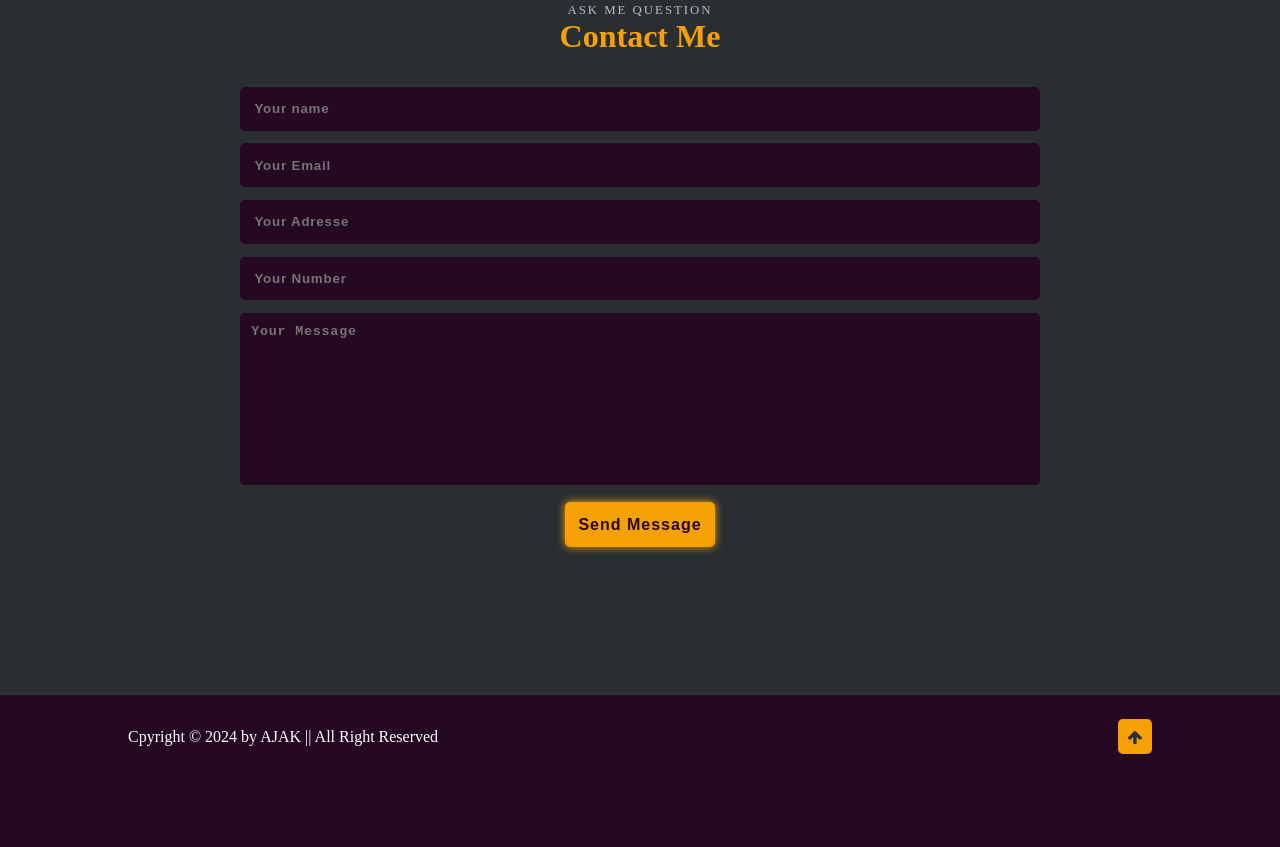
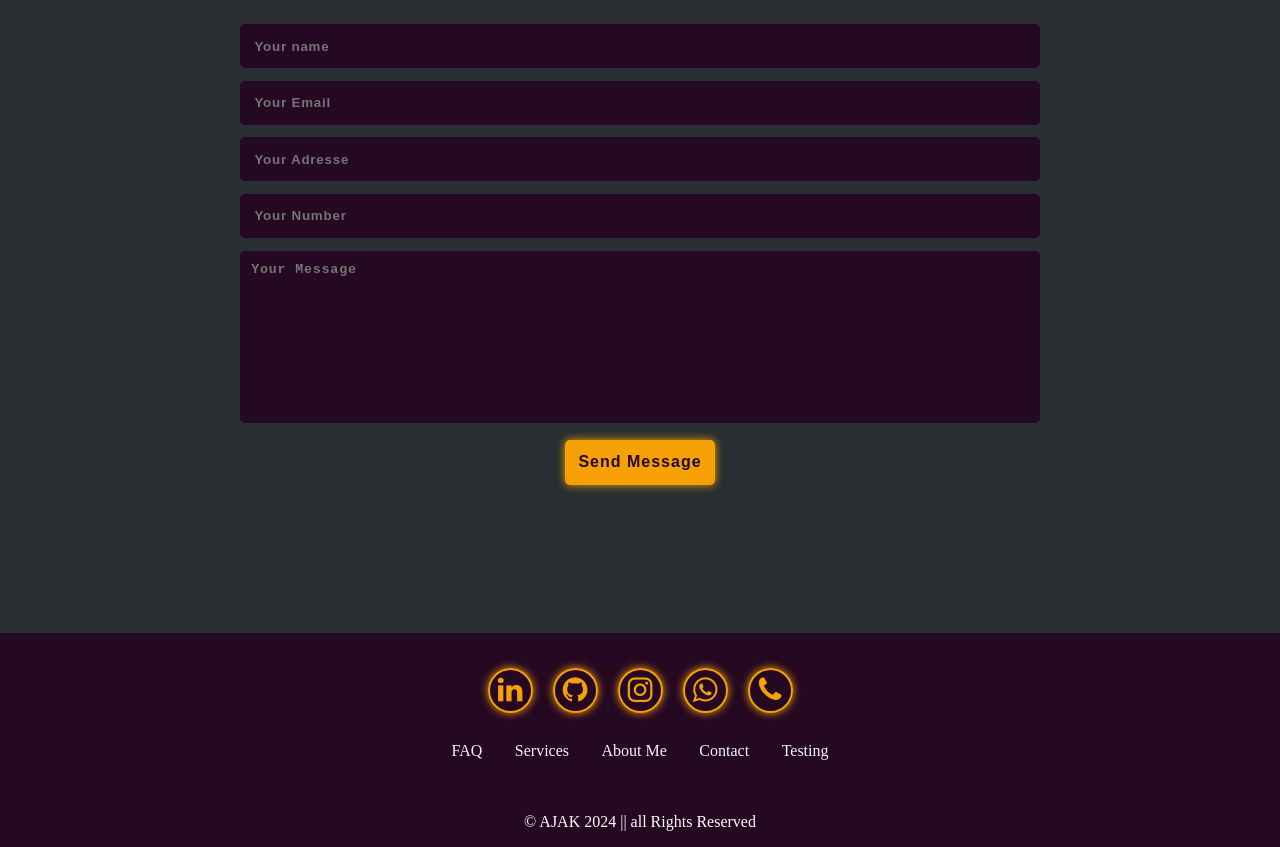
Before and after one commit to Kdrabdou/ajak-portfolio, a plain HTML site: page index.html in a window 1280 px wide. Shown: the part 3786-4633 px from the top of the page. Drawn offline with nearby package versions, Linux system fonts and the light colour scheme.

Commit message:
btn vers home, footer update

```diff
--- a/files/script.js
+++ b/files/script.js
@@ -72,9 +72,12 @@ window.addEventListener("scroll", activerMenu);
 
 
 const header = document.querySelector("header");
+const home = document.querySelector(".top");
 window.addEventListener("scroll", function(){
     header.classList.toggle("stricky", this.window.scrollY > 50);
+    home.classList.toggle("haut", this.window.scrollY > 50);
 });
+
 
 
 let menuIcoon = document.querySelector("#menu-icon");
--- a/files/style.css
+++ b/files/style.css
@@ -794,28 +794,133 @@ section{
 }
 
 
-footer{
-    padding: 1.5rem 10%;
+.footer{
+    position: relative;
+    bottom: 0;
+    width: 100%;
+    padding: 10px 0;
+    background-color: var(--bg-color);
+}
+.footer .social{
+    text-align: center;
+    padding: 25px;
+    color: var(--hover-color);
     display: flex;
     align-items: center;
-    justify-content: space-between;
+    justify-content: center;
 }
-footer p{
-    color: #fdfdfd;
+.footer .social a{
+    font-size: 1.8rem;
+    color: var(--hover-color);
+    border: 2px solid var(--hover-color);
+    width: 45px;
+    height: 45px;
+    line-height: 42px;
+    display: flex;
+    align-items: center;
+    justify-content: center;
+    text-decoration: none;
+    text-align: center;
+    border-radius: 50%;
+    margin: 0 10px;
+    transition: .5s;
+    overflow: hidden;
+    box-shadow: var(--mon-box-shadow);
 }
-footer a{
-    display: inline-flex;
+.footer .social a:hover{
+    color: var(--bg-color);
+    transform: rotate(360deg);
+}
+.footer .social a::before{
+    content: "";
+    position: absolute;
+    top: 0;
+    left: 0;
+    background: var(--bg-color);
+    width: 100%;
+    height: 0;
+    z-index: -1;
+    transition: .5s;
+}
+.footer .social a:hover::before{
+    height: 100%;
+    background-color: var(--hover-color);
+}
+.footer ul{
+    margin-top: 0;
+    padding: 0;
+    font-size: 10px;
+    line-height: 1.6;
+    margin-bottom: 0;
+    text-align: center;
+}
+.footer ul li a{
+    color: var(--text-color);
+    border-bottom: 3px solid transparent;
+    transition: 0.3s ease-in-out;
+    text-decoration: none;
+    font-size: 1rem;
+}
+.footer ul li a:hover{
+    border-bottom: 3px solid var(--hover-color);
+}
+.footer ul li{
+    display: inline-block;
+    padding: 0 15px;
+}
+.footer .copyright{
+    margin-top: 50px;
+    text-align: center;
+    font-size: 16px;
+    color: white;
+}
+.top{
+    position: fixed;
+    bottom: 10%;
+    right: 5%;
+    background: var(--hover-color);
+    color: var(--bg-color);
+    font-size: 1.5rem;
+    width: 40px;
+    height: 40px;
+    border-radius: 50%;
+    cursor: pointer;
+    display: flex;
+    align-items: center;
     justify-content: center;
-    color: var(--text-color);
-    background: var(--hover-color);
-    padding: .6rem;
-    border-radius: 5px;
+    animation: top-down 3s infinite;
+    animation-duration: 2s;
+    display: none;
 }
-footer a i{
-    font-size: 1rem;
-    color: var(--second-bg-color);
+.top i{
+    position: fixed;
+    top: 50%;
+    left: 50%;
+    transform: translate(-50%, -50%);
 }
-
+.top:hover{
+    box-shadow: var(--mon-box-shadow);
+}
+@keyframes top-down{
+    0%{
+        transform: translateY(0);
+    }
+    50%{
+        transform: translateY(-15px);
+    }
+    100%{
+        transform: translateY(0);
+    }
+}
+.top a{
+    color: var(--bg-color);
+    display: flex;
+    align-items: center;
+    justify-content: center;
+}
+.haut{
+    display: block;
+}
 .scroll-scale{
     opacity: 0;
     transform: scale(.9);
@@ -878,6 +983,9 @@ footer a i{
     }
     #menu-icon.fa-times{
         transform: rotate(-180deg);
+    }
+    .top{
+        bottom: 3%;
     }
     .home-image{
         display: flex;
--- a/index.html
+++ b/index.html
@@ -248,7 +248,7 @@
             <div class="portfolio-gallery scroll-bottom">
                 <div class="port-box mix product">
                     <div class="port-image">
-                        <img src="./img/photo.png" alt="">
+                        <img src="./img/form2.png" alt="">
                     </div>
                     <div class="port-content">
                         <h3>Graphic Design</h3>
@@ -256,12 +256,12 @@
                             Les vidéos vous permettent de faire passer votre message de façon convaincante.
                             Les vidéos vous permettent de faire passer votre message de façon convaincante.
                         </p>
-                        <a href="#"><i class="fa fa-external-link"></i></a>
+                        <a href="https://kdrabdou.github.io/Formulaire" target="_blank" rel="noopener noreferrer"><i class="fa fa-external-link"></i></a>
                     </div>
                 </div>
                 <div class="port-box mix product">
                     <div class="port-image">
-                        <img src="./img/photo.png" alt="">
+                        <img src="./img/gendy.png" alt="">
                     </div>
                     <div class="port-content">
                         <h3>Graphic Design</h3>
@@ -274,7 +274,7 @@
                 </div>
                 <div class="port-box mix inter">
                     <div class="port-image">
-                        <img src="./img/photo.png" alt="">
+                        <img src="./img/facebook.png" alt="">
                     </div>
                     <div class="port-content">
                         <h3>Graphic Design</h3>
@@ -347,12 +347,37 @@
     </section>
 
 
-    <footer>
-        <p class="scroll-scale">Cpyright &copy; 2024 by AJAK || All Right Reserved</p>
-        <a href="#home"><i class="fa fa-arrow-up"></i></a>
+    <footer class="footer">
+        <div class="social">
+            <a href="#"><i class="fa fa-linkedin"></i></a>
+            <a href="https://github.com/kdrabdou/" target="_blank" rel="noopener noreferrer"><i class="fa fa-github"></i></a>
+            <a href="#"><i class="fa fa-instagram"></i></a>
+            <a href="tel:+22789950904"><i class="fa fa-whatsapp"></i></a>
+            <a href="tel:+22789950904"><i class="fa fa-phone"></i></a>
+        </div>
+        <ul class="list">
+            <li>
+                <a href="">FAQ</a>
+            </li>
+            <li>
+                <a href="">Services</a>
+            </li>
+            <li>
+                <a href="">About Me</a>
+            </li>
+            <li>
+                <a href="">Contact</a>
+            </li>
+            <li>
+                <a href="">Testing</a>
+            </li>
+        </ul>
+        <div class="copyright">
+            &copy; AJAK 2024 || all Rights Reserved
+        </div>
     </footer>
 
-
+    <a href="#home" class="top" id="scrol"><i class="fa fa-arrow-up"></i></a>
 
     <script src="./files/mixitup.min.js"></script>
     <script src="./files/script.js"></script>
```
Also changed, not shown: img/facebook.png (added), img/form1.png (added), img/form2.png (added), img/gendy.png (added).
